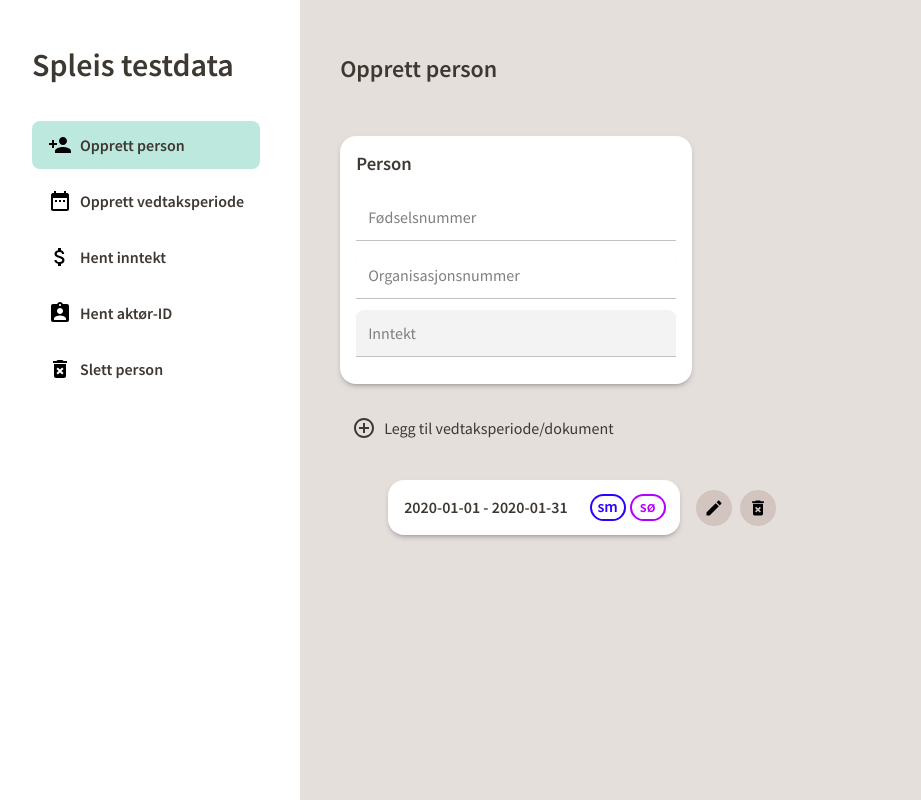
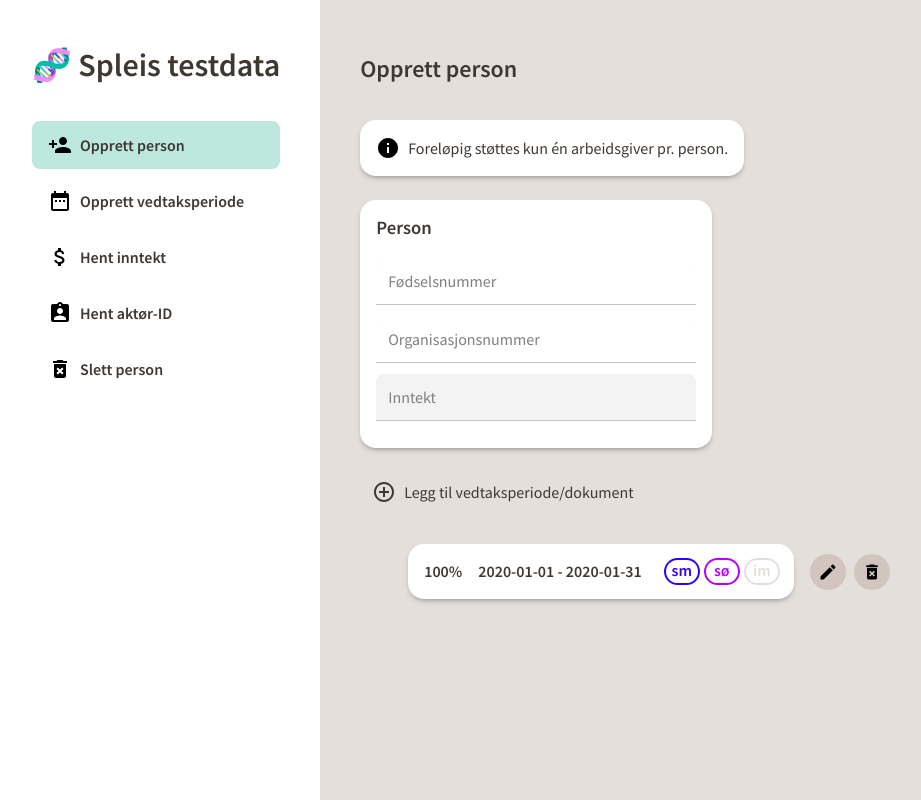
Before and after one commit to navikt/helse-spleis-testdata, a Svelte app in the folder frontend/: page / in a window 1280 px wide. Shown: the whole page, without its empty margins (8-929 px from the left). Built offline with nearby package versions, Linux system fonts and the light colour scheme.

Commit message:
Forbedringer til OpprettPerson

```diff
--- a/frontend/src/App.svelte
+++ b/frontend/src/App.svelte
@@ -27,7 +27,7 @@
 
 <div class="app">
     <div class="main-menu">
-        <h1>Spleis testdata</h1>
+        <h1>🧬 Spleis testdata</h1>
         <nav>
             {#if process.env.NODE_ENV === 'development'}
                 <SectionButton
@@ -118,7 +118,6 @@
         display: flex;
         align-items: center;
         height: 6.5rem;
-        margin-bottom: 1rem;
     }
     h1 {
         font-size: 2rem;
--- a/frontend/src/components/Card.svelte
+++ b/frontend/src/components/Card.svelte
@@ -1,11 +1,12 @@
 <script>
     import { fly } from 'svelte/transition';
 
+    export let className = '';
     export let title = null;
 </script>
 
 <div
-    class="card"
+    class="{`card ${className}`}"
     in:fly="{{ x: -20, duration: 200, delay: 50 }}"
     out:fly="{{ x: -20, duration: 200 }}"
 >
--- /dev/null
+++ b/frontend/src/components/InfoCard.svelte
@@ -0,0 +1,26 @@
+<script>
+    import Card from './Card.svelte';
+</script>
+
+<Card>
+    <span class="info-card">
+        <svg xmlns="http://www.w3.org/2000/svg" height="24" viewBox="0 0 24 24" width="24">
+            <path d="M0 0h24v24H0z" fill="none"></path>
+            <path
+                d="M12 2C6.48 2 2 6.48 2 12s4.48 10 10 10 10-4.48 10-10S17.52 2 12 2zm1
+                15h-2v-6h2v6zm0-8h-2V7h2v2z"
+            ></path>
+        </svg>
+        <slot />
+    </span>
+</Card>
+
+<style>
+    .info-card {
+        display: flex;
+        align-items: center;
+    }
+    .info-card > svg {
+        margin-right: 0.5rem;
+    }
+</style>
--- a/frontend/src/components/form/DeleteButton.svelte
+++ b/frontend/src/components/form/DeleteButton.svelte
@@ -12,7 +12,7 @@
     out:fly="{{ x: 20, duration: 200 }}"
     style="--size: {size}px"
 >
-    <svg xmlns="http://www.w3.org/2000/svg" height={size} viewBox="0 0 24 24" width={size}>
+    <svg xmlns="http://www.w3.org/2000/svg" height="{size}" viewBox="0 0 24 24" width="{size}">
         <path d="M0 0h24v24H0V0z" fill="none"></path>
         <path
             class="icon"
--- a/frontend/src/components/form/EditButton.svelte
+++ b/frontend/src/components/form/EditButton.svelte
@@ -14,7 +14,7 @@
     out:fly="{{ x: 20, duration: 200 }}"
     style="--size: {size}px"
 >
-    <EditIcon size="{size}" />
+    <EditIcon {size} />
 </button>
 
 <style>
@@ -34,13 +34,14 @@
         cursor: pointer;
         transition: all 0.1s ease;
     }
-    .edit-button:hover {
+    .edit-button:hover,
+    .edit-button:focus {
         background: var(--font-color);
     }
     .edit-button:active {
         box-shadow: 0 0 0 3px var(--font-color);
     }
-    :global(.edit-button:hover path:first-child) {
+    :global(.edit-button:hover path:first-child, .edit-button:focus path:first-child) {
         fill: #fff;
     }
 </style>
--- a/frontend/src/components/icons/EditIcon.svelte
+++ b/frontend/src/components/icons/EditIcon.svelte
@@ -2,7 +2,7 @@
     export let size = 24;
 </script>
 
-<svg xmlns="http://www.w3.org/2000/svg" height={size} viewBox="0 0 24 24" width={size}>
+<svg xmlns="http://www.w3.org/2000/svg" height="{size}" viewBox="0 0 24 24" width="{size}">
     <path
         d="M3 17.25V21h3.75L17.81 9.94l-3.75-3.75L3 17.25zM20.71 7.04c.39-.39.39-1.02
         0-1.41l-2.34-2.34c-.39-.39-1.02-.39-1.41 0l-1.83 1.83 3.75 3.75 1.83-1.83z"
--- a/frontend/src/routes/opprettPerson/OpprettPerson.svelte
+++ b/frontend/src/routes/opprettPerson/OpprettPerson.svelte
@@ -1,4 +1,5 @@
 <script>
+    import { flip } from 'svelte/animate';
     import { uuid } from '../../scripts/uuid';
     import { getInntekt } from '../../io/http';
     import Card from '../../components/Card.svelte';
@@ -6,6 +7,7 @@
     import NumberInput from '../../components/form/NumberInput.svelte';
     import AddButton from '../../components/form/AddButton.svelte';
     import Vedtaksperiode from './Vedtaksperiode.svelte';
+    import InfoCard from '../../components/InfoCard.svelte';
 
     let fnr;
     let inntekt;
@@ -21,7 +23,15 @@
     };
 
     const leggTilVedtaksperiode = () => {
-        vedtaksperioder = [...vedtaksperioder, { id: uuid() }];
+        vedtaksperioder = [
+            ...vedtaksperioder.map(periode => ({ ...periode, isOpen: false })),
+            {
+                id: uuid(),
+                isOpen: true,
+                sykdomFom: '2020-01-01',
+                sykdomTom: '2020-01-31'
+            }
+        ];
     };
 
     const fjernVedtaksperiode = index => {
@@ -32,6 +42,7 @@
 </script>
 
 <div class="opprett-person">
+    <InfoCard>Foreløpig støttes kun én arbeidsgiver pr. person.</InfoCard>
     <Card title="Person">
         <Input bind:value="{fnr}" onBlur="{hentInntekt}" placeholder="Fødselsnummer" required />
         <Input bind:value="{orgnummer}" placeholder="Organisasjonsnummer" required />
@@ -46,16 +57,23 @@
     <AddButton label="Legg til vedtaksperiode/dokument" onClick="{leggTilVedtaksperiode}" />
     <div class="perioder">
         {#each vedtaksperioder as periode, i (periode.id)}
-            <Vedtaksperiode
-                bind:sykdomFom={periode.sykdomFom}
-                bind:sykdomTom={periode.sykdomTom}
-                onRemove="{() => fjernVedtaksperiode(i)}"
-            />
+            <div animate:flip="{{ duration: 300 }}">
+                <Vedtaksperiode
+                    bind:isOpen="{periode.isOpen}"
+                    bind:sykdomFom="{periode.sykdomFom}"
+                    bind:sykdomTom="{periode.sykdomTom}"
+                    onRemove="{() => fjernVedtaksperiode(i)}"
+                />
+            </div>
         {/each}
     </div>
 </div>
 
 <style>
+    .flex {
+        display: flex;
+        align-items: center;
+    }
     .column {
         position: relative;
     }
--- a/frontend/src/routes/opprettPerson/Vedtaksperiode.svelte
+++ b/frontend/src/routes/opprettPerson/Vedtaksperiode.svelte
@@ -6,6 +6,7 @@
     import DeleteButton from '../../components/form/DeleteButton.svelte';
     import Toggle from '../../components/form/Toggle.svelte';
     import FormGroup from '../../components/form/FormGroup.svelte';
+    import NumberInput from '../../components/form/NumberInput.svelte';
 
     export let senderSykmelding = true;
     export let senderSøknad = true;
@@ -16,6 +17,11 @@
     export let sykdomFom = '2020-01-01';
     export let sykdomTom = '2020-01-31';
 
+    export let sendtNav = '2020-02-01';
+    export let sendtArbeidsgiver = null;
+    export let sykmeldingsgrad = 100;
+    export let faktiskgrad = null;
+
     export let onRemove = () => null;
 
     const toggleShowDetail = event => {
@@ -24,20 +30,15 @@
     };
 </script>
 
-<span class="vedtaksperiode-container">
+<span class="vedtaksperiode-container" style="--sykmeldingsgrad: {sykmeldingsgrad}">
     <Card>
         <div class="flex">
+            <p>{sykmeldingsgrad}%</p>
             <p>{sykdomFom} - {sykdomTom}</p>
             <div class="dokumenter">
-                {#if senderSykmelding}
-                    <div class="dokument sm">sm</div>
-                {/if}
-                {#if senderSøknad}
-                    <div class="dokument sø">sø</div>
-                {/if}
-                {#if senderInntektsmelding}
-                    <div class="dokument im">im</div>
-                {/if}
+                <div class="dokument sm" class:inactive="{!senderSykmelding}">sm</div>
+                <div class="dokument sø" class:inactive="{!senderSøknad}">sø</div>
+                <div class="dokument im" class:inactive="{!senderInntektsmelding}">im</div>
             </div>
         </div>
         {#if isOpen}
@@ -46,27 +47,40 @@
                 <Toggle label="Send søknad" bind:checked="{senderSøknad}" />
                 <Toggle label="Send inntektsmelding" bind:checked="{senderInntektsmelding}" />
             </FormGroup>
-            <DateInput bind:value="{førsteFraværsdag}" label="Første fraværsdag" />
+
+            <hr />
+            <NumberInput
+                bind:value="{sykmeldingsgrad}"
+                placeholder="Sykdomsgrad"
+                required
+                min="0"
+                max="100"
+            />
             <DateInput bind:value="{sykdomFom}" label="Sykdom f.o.m." required />
             <DateInput bind:value="{sykdomTom}" label="Sykdom t.o.m." required />
+            <DateInput bind:value="{førsteFraværsdag}" label="Første fraværsdag" />
+
+            {#if senderSøknad}
+                <hr />
+                <DateInput bind:value="{sendtNav}" label="Søknad sendt NAV" />
+                <DateInput bind:value="{sendtArbeidsgiver}" label="Søknad sendt arbeidsgiver" />
+
+                <NumberInput
+                    bind:value="{faktiskgrad}"
+                    placeholder="Faktisk arbeidsgrad i søknad"
+                    min
+                    max
+                />
+            {/if}
         {/if}
     </Card>
     <span class="buttons">
-        <EditButton size="20" onClick="{toggleShowDetail}"/>
-        <DeleteButton size="20" onClick="{onRemove}"/>
+        <EditButton size="20" onClick="{toggleShowDetail}" />
+        <DeleteButton size="20" onClick="{onRemove}" />
     </span>
 </span>
 
 <style>
-    .vedtaksperiode-button {
-        background: none;
-        border: none;
-        outline: none;
-        font-size: unset;
-        padding: 0;
-        margin: 0;
-        cursor: pointer;
-    }
     .buttons {
         display: flex;
         margin-top: 1.125rem;
@@ -80,6 +94,7 @@
     }
     .vedtaksperiode-container {
         display: flex;
+        position: relative;
     }
     :global(.vedtaksperiode-container .card) {
         margin: 0.5rem 0;
@@ -107,6 +122,7 @@
         font-weight: 600;
         border-radius: 1rem;
         margin-left: 0.5rem;
+        transition: all 0.1s ease;
     }
     .sm {
         box-shadow: 0 0 0 2px #2f00ff;
@@ -120,4 +136,14 @@
         box-shadow: 0 0 0 2px #ff008c;
         color: #ff008c;
     }
+    .dokument.inactive {
+        box-shadow: 0 0 0 2px var(--background-light);
+        color: var(--background-light);
+    }
+    hr {
+        margin: 2rem -1rem 1.5rem;
+        border: none;
+        height: 1px;
+        background: var(--background-light);
+    }
 </style>
```
Also changed, not shown: frontend/src/components/icons/InfoIcon.svelte (added, +7 -0 lines), frontend/src/routes/OpprettVedtaksperiode.svelte (+7 -6 lines).
